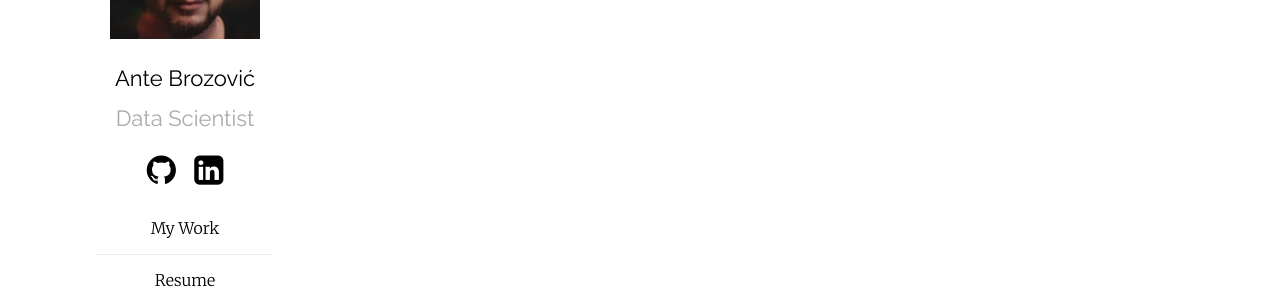
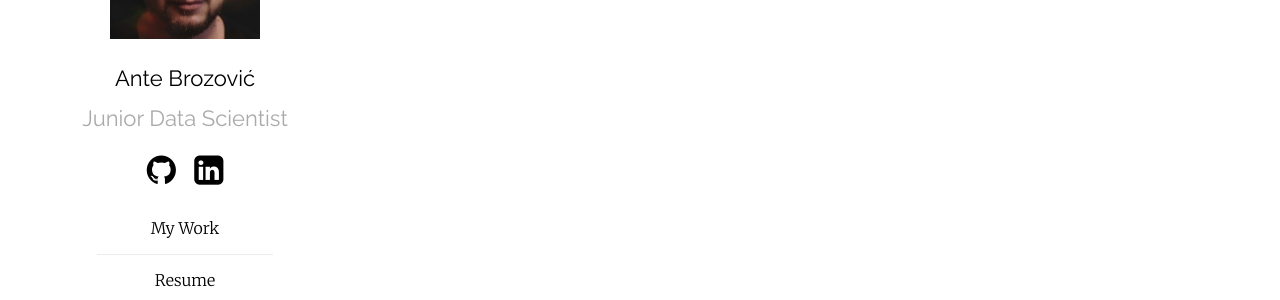
Before and after one commit to aposhtol/aposhtol.github.io, a Jekyll site: the page built from index.md, in a window 1280 px wide. Shown: the part 251-551 px from the top of the page. Built offline with Jekyll 4.4.1, drawn with Linux system fonts in a browser that asks for light colours.

Commit message:
Update _config.yml

```diff
--- a/_config.yml
+++ b/_config.yml
@@ -13,7 +13,7 @@ sass:
   sass_dir: _sass
 plainwhite:
   name: Ante Brozović
-  tagline: Data Scientist
+  tagline: Junior Data Scientist
   date_format: "%b %-d, %Y"
   sitemap: true # set to true to generate sitemap.xml content
   navigation:
```
